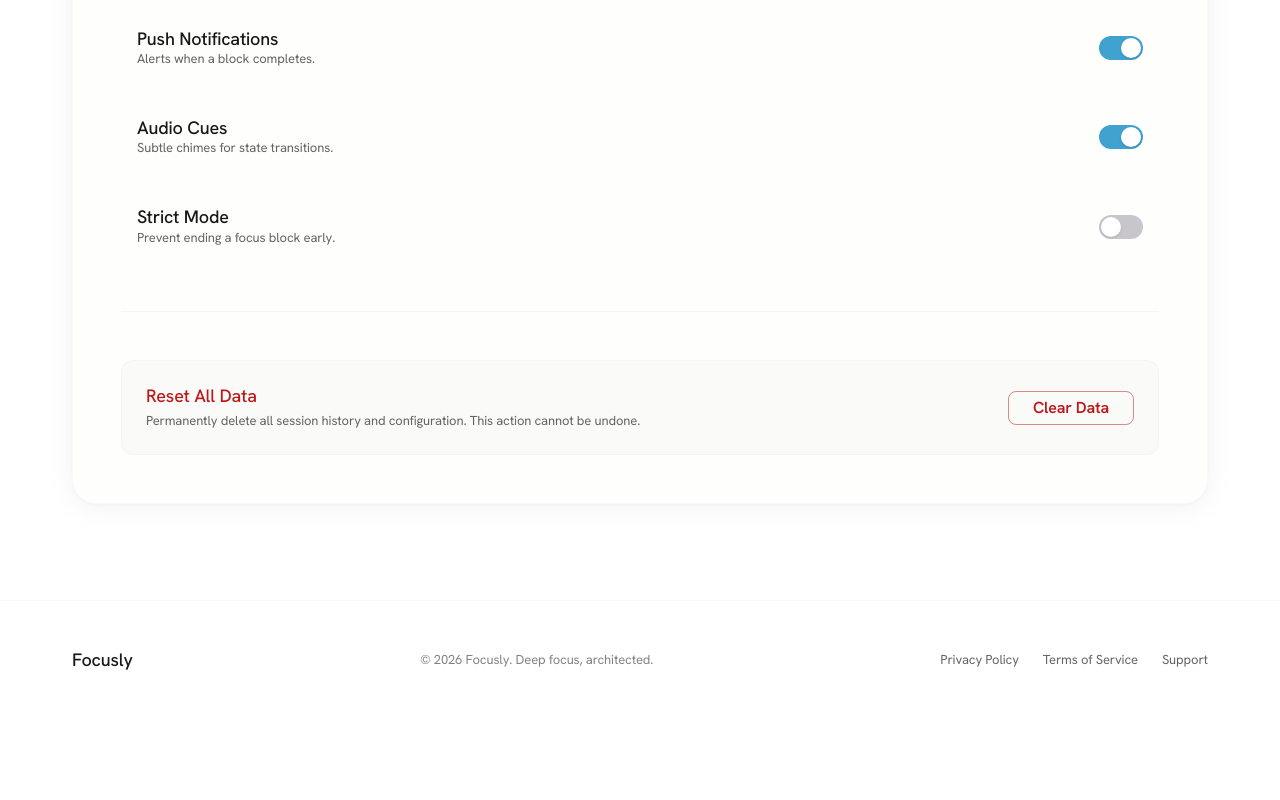
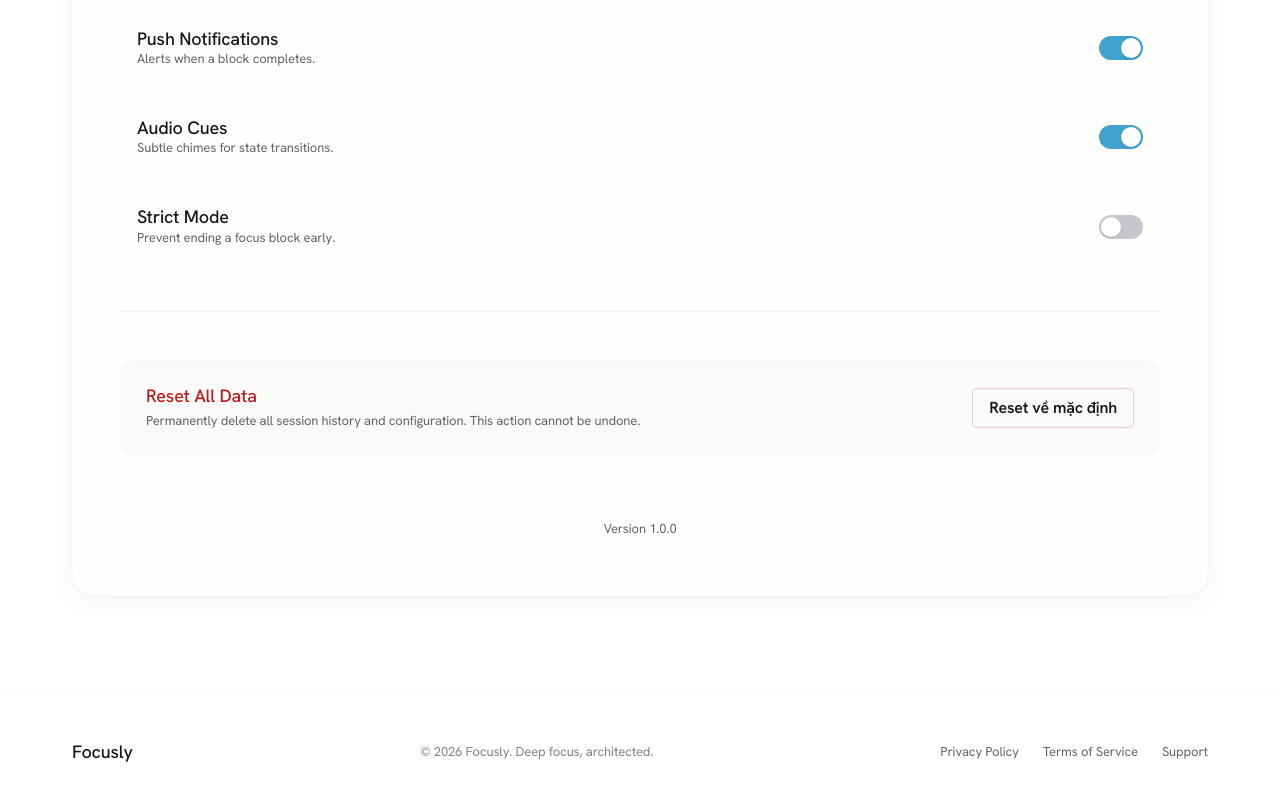
Before and after one commit to lequangtuyen543/Focusly, a React (Vite) app in the folder focusly-client/: page /settings in a window 1280 px wide. Shown: the part 849-1649 px from the top of the page. Before the commit the page ends 1568 px from the top, so only its background shows below. Built offline with nearby package versions, Linux system fonts and the light colour scheme.

Commit message:
Connect SettingsPage to settingsStore

```diff
--- a/focusly-client/src/pages/SettingsPage.tsx
+++ b/focusly-client/src/pages/SettingsPage.tsx
@@ -7,6 +7,17 @@ import {
   SelectTrigger,
   SelectValue,
 } from '@/components/ui/select';
+import {
+  Dialog,
+  DialogClose,
+  DialogContent,
+  DialogDescription,
+  DialogFooter,
+  DialogHeader,
+  DialogTitle,
+  DialogTrigger,
+} from '@/components/ui/dialog';
+import { Button } from '@/components/ui/button';
 
 function SettingsPage() {
   const { settings, updateSettings, resetSettings } = useSettingsStore();
@@ -204,14 +215,35 @@ function SettingsPage() {
             </p>
           </div>
           <div>
-            <button
-              className="bg-transparent text-error border border-error/50 hover:bg-error/10 font-button-label text-button-label rounded-sm px-6 py-2 transition-all"
-              onClick={resetSettings}
-            >
-              Clear Data
-            </button>
+            <Dialog>
+              <DialogTrigger render={<Button variant="danger" />}>
+                Reset về mặc định
+              </DialogTrigger>
+              <DialogContent>
+                <DialogHeader>
+                  <DialogTitle>Reset to Default</DialogTitle>
+                  <DialogDescription>
+                    Are you sure you want to reset all settings to default? This action cannot be undone.
+                  </DialogDescription>
+                </DialogHeader>
+                <DialogFooter>
+                  <DialogClose render={<Button variant="ghost" />}>
+                    Cancel
+                  </DialogClose>
+                  <DialogClose render={<Button variant="danger" onClick={resetSettings} />}>
+                    Confirm
+                  </DialogClose>
+                </DialogFooter>
+              </DialogContent>
+            </Dialog>
           </div>
         </section>
+
+        <div className="flex justify-center pt-4 pb-2">
+          <p className="font-caption text-caption text-medium-gray">
+            Version 1.0.0
+          </p>
+        </div>
       </div>
     </div>
   );
```
Also changed, not shown: 1 other file (tests, documents, lock files or other folders).
